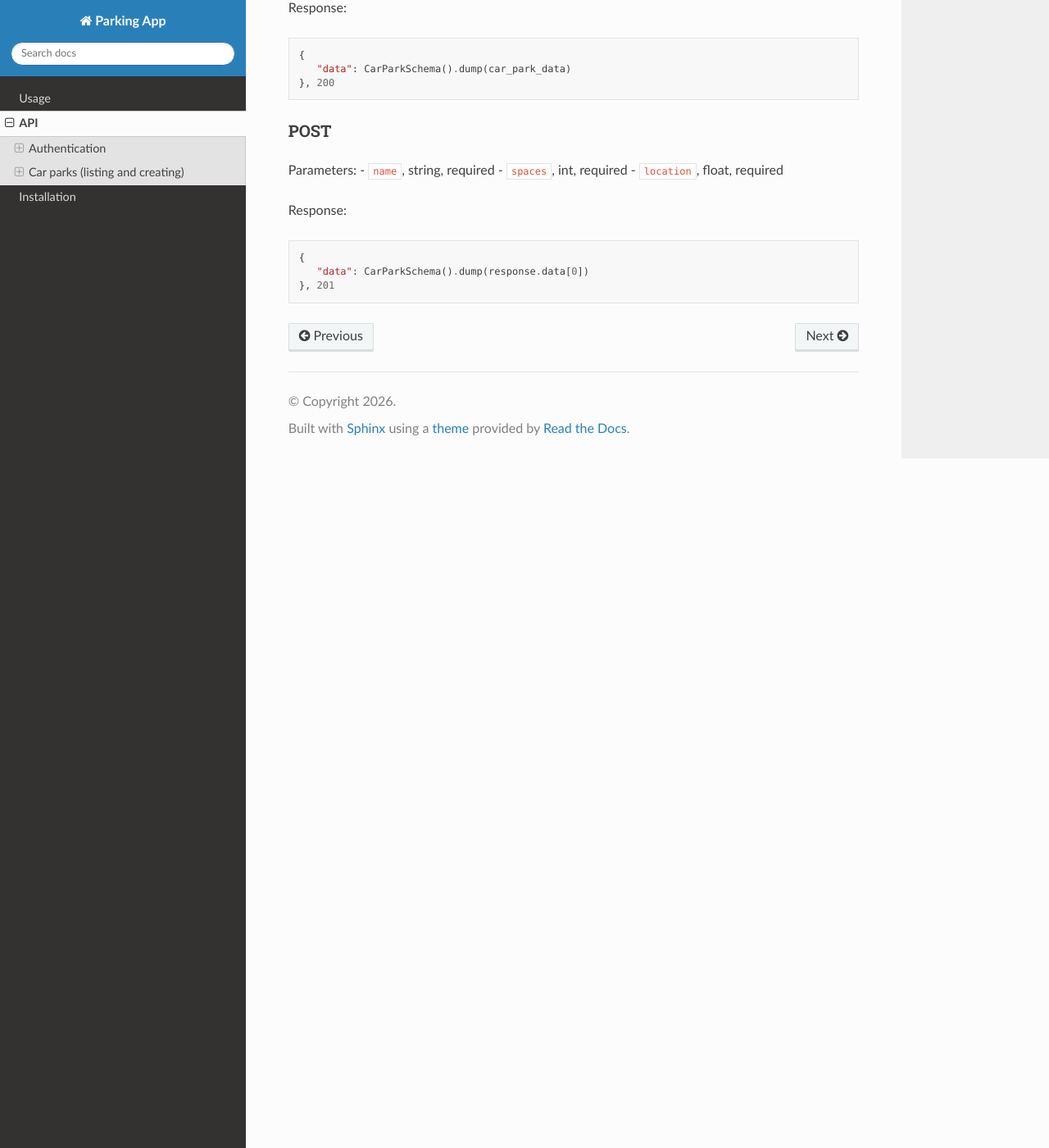
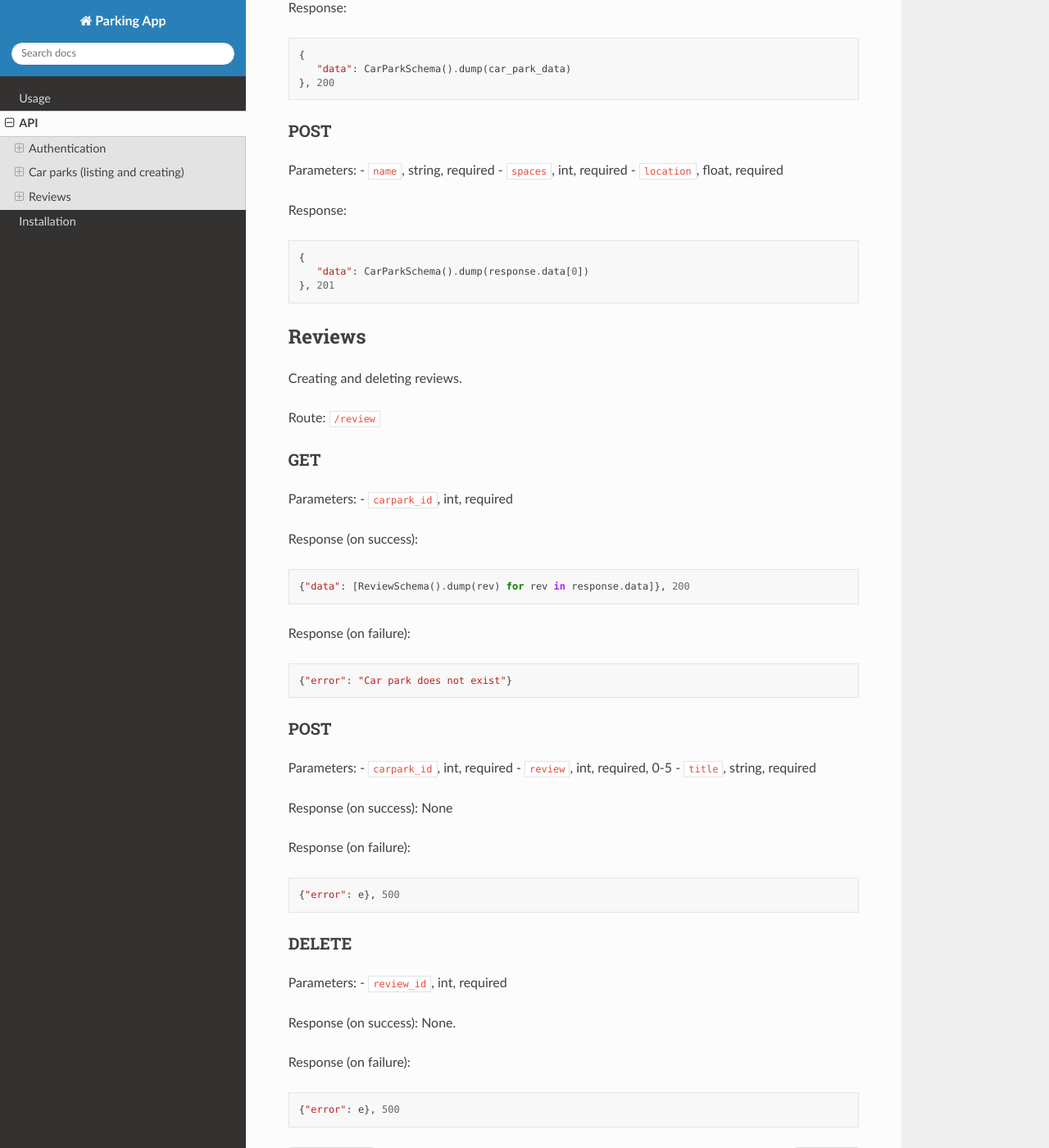
Before and after one commit to SETaP-2025-2026-Team-2a/documentation, a Sphinx documentation site: the page built from docs/source/api.rst, in a window 1280 px wide and 1400 px high, scrolled down 2478 px. Shown: the whole window at 82% size. Built offline with Sphinx 7.4.7 and the Read the Docs theme 3.1.0, drawn with Linux system fonts in a browser that asks for light colours.

Commit message:
docs: reviews api

```diff
--- a/docs/source/api.rst
+++ b/docs/source/api.rst
@@ -134,3 +134,53 @@ Response: ::
    {
       "data": CarParkSchema().dump(response.data[0])
    }, 201
+
+
+Reviews
+-------
+
+Creating and deleting reviews.
+
+Route: ``/review``
+
+GET
+^^^
+
+Parameters:
+- ``carpark_id``, int, required
+
+Response (on success): ::
+
+   {"data": [ReviewSchema().dump(rev) for rev in response.data]}, 200
+
+Response (on failure): ::
+
+   {"error": "Car park does not exist"}
+
+
+
+POST
+^^^^
+
+Parameters:
+- ``carpark_id``, int, required
+- ``review``, int, required, 0-5
+- ``title``, string, required
+
+Response (on success): None
+
+Response (on failure): ::
+
+   {"error": e}, 500
+
+DELETE
+^^^^^^
+
+Parameters:
+- ``review_id``, int, required
+
+Response (on success): None.
+
+Response (on failure): ::
+
+   {"error": e}, 500
```
